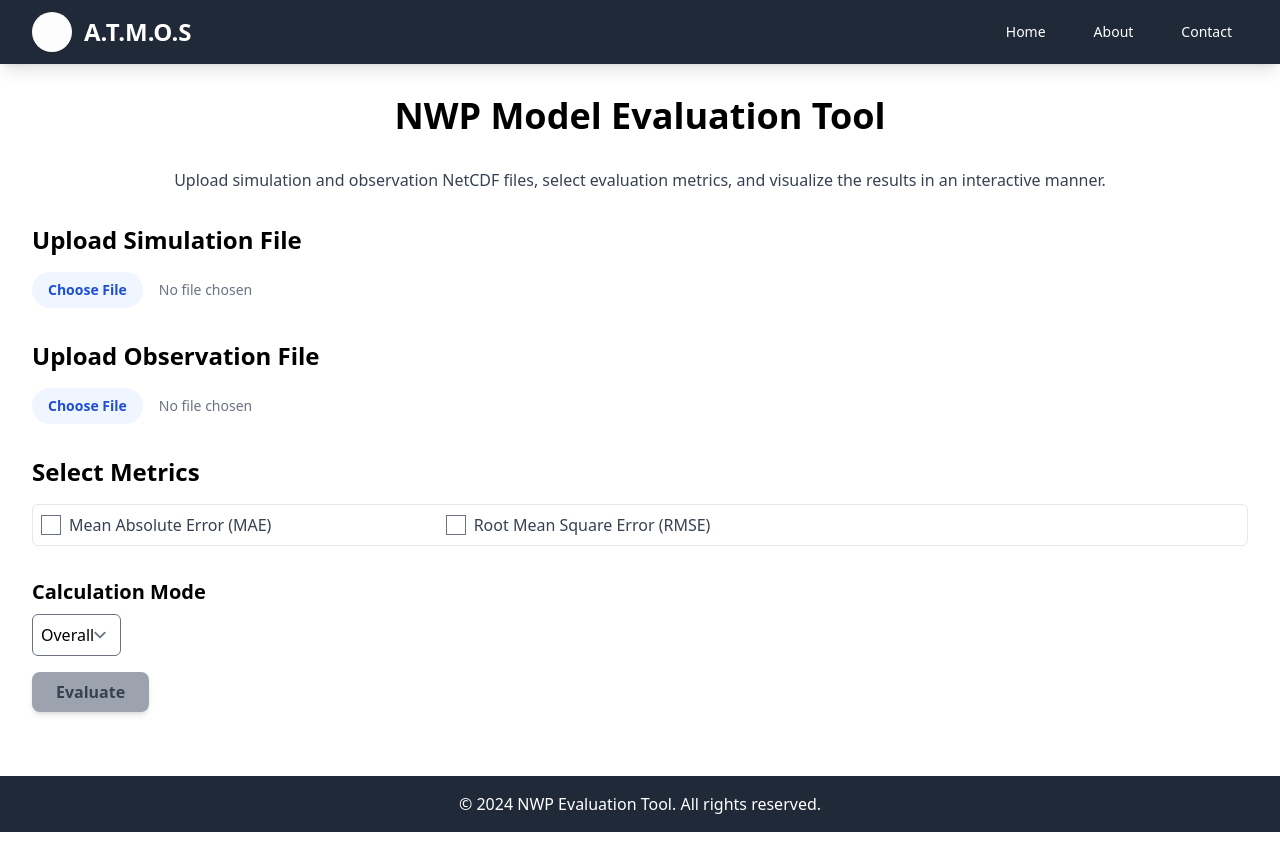
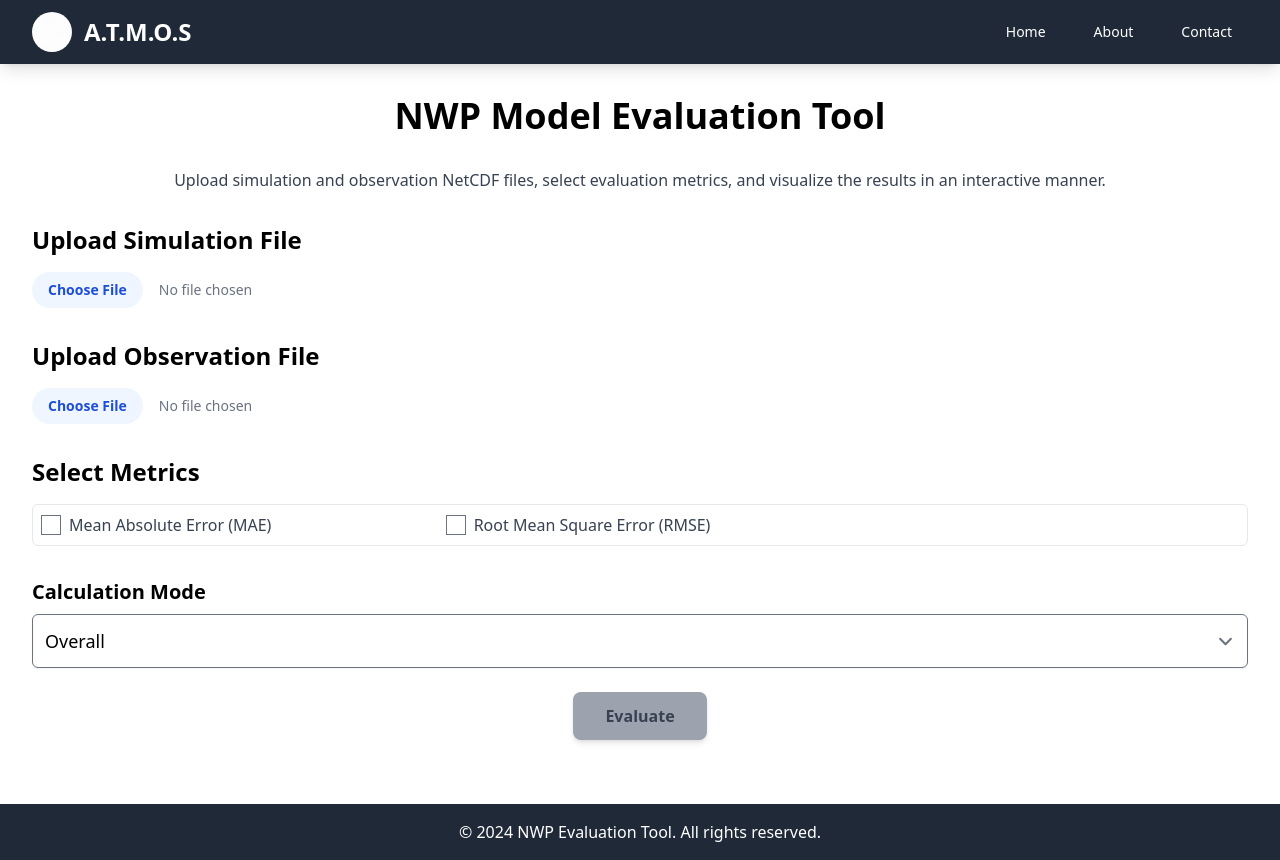
Before and after one commit to shiv3679/ATMOS, a React (Create React App) app in the folder atmos-app/: page / in a window 1280 px wide. Before the commit the page ends 832 px from the top, so only its background shows below. Built offline with nearby package versions, Linux system fonts and the light colour scheme.

Commit message:
updated dropdowns

```diff
--- a/atmos-app/src/pages/Home.js
+++ b/atmos-app/src/pages/Home.js
@@ -53,11 +53,12 @@ function Home() {
 
   return (
     <div className="container mx-auto p-4">
-      <h1 className="text-4xl font-bold text-center mb-8"> NWP Model Evaluation Tool</h1>
+      <h1 className="text-4xl font-bold text-center mb-8">NWP Model Evaluation Tool</h1>
       <p className="mb-8 text-gray-700 text-center">
         Upload simulation and observation NetCDF files, select evaluation metrics, and visualize the results in an interactive manner.
       </p>
 
+      {/* File Upload Section */}
       <FileUpload
         label="Upload Simulation File"
         file={simulationFile}
@@ -69,13 +70,14 @@ function Home() {
         setFile={(file) => handleFileUpload(file, setObservationFile, false)}
       />
 
+      {/* Variable Selection */}
       {variables.length > 0 && (
-        <div className="mb-4">
+        <div className="mb-6">
           <h2 className="text-xl font-semibold mb-2">Select Variable</h2>
           <select
             value={selectedVariable}
             onChange={(e) => setSelectedVariable(e.target.value)}
-            className="border p-2 rounded-md"
+            className="block w-full p-3 text-lg border rounded-md shadow-sm focus:ring-blue-500 focus:border-blue-500"
           >
             {variables.map((variable) => (
               <option key={variable} value={variable}>
@@ -86,14 +88,19 @@ function Home() {
         </div>
       )}
 
-      <ProcessingOptions selectedMetrics={selectedMetrics} setSelectedMetrics={setSelectedMetrics} />
+      {/* Metric Selection */}
+      <ProcessingOptions
+        selectedMetrics={selectedMetrics}
+        setSelectedMetrics={setSelectedMetrics}
+      />
 
-      <div className="mb-4">
+      {/* Calculation Mode */}
+      <div className="mb-6">
         <h2 className="text-xl font-semibold mb-2">Calculation Mode</h2>
         <select
           value={calcMode}
           onChange={(e) => setCalcMode(e.target.value)}
-          className="border p-2 rounded-md"
+          className="block w-full p-3 text-lg border rounded-md shadow-sm focus:ring-blue-500 focus:border-blue-500"
         >
           <option value="overall">Overall</option>
           <option value="spatial">Spatial</option>
@@ -101,10 +108,12 @@ function Home() {
         </select>
       </div>
 
+      {/* Evaluate Button */}
+      <div className="flex justify-center mt-4">
         <button
           onClick={handleEvaluate}
           disabled={!simulationFile || !observationFile || selectedMetrics.length === 0 || isLoading}
-        className={`px-6 py-2 rounded-lg font-semibold shadow-md ${
+          className={`px-8 py-3 rounded-lg font-semibold shadow-md ${
             simulationFile && observationFile && selectedMetrics.length > 0 && !isLoading
               ? 'bg-blue-600 hover:bg-blue-700 text-white'
               : 'bg-gray-400 text-gray-700 cursor-not-allowed'
@@ -112,7 +121,9 @@ function Home() {
         >
           {isLoading ? 'Evaluating...' : 'Evaluate'}
         </button>
+      </div>
 
+      {/* Evaluation Results */}
       {evaluationResults && (
         <div className="mt-8">
           <h2 className="text-2xl font-semibold mb-4">Evaluation Results</h2>
@@ -122,6 +133,7 @@ function Home() {
         </div>
       )}
 
+      {/* Generated Plots */}
       {plotImages.length > 0 && (
         <div className="mt-8">
           <h2 className="text-2xl font-semibold mb-4">Generated Plots</h2>
```
Lines whose indentation alone changed are shown as unchanged.
